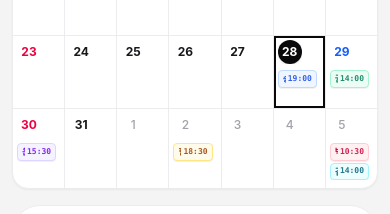
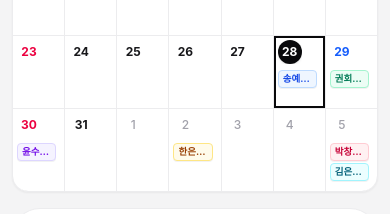
Before and after one commit to syc5032-code/newsound-evangelism, a React (Vite) app: page / in a window 390 px wide. Shown: the part 1754-1968 px from the top of the page. Built offline with nearby package versions, Linux system fonts and the light colour scheme; a web font is replaced by a local one.

Commit message:
fix: make cellName prominent and fully readable in mobile calendar cells

```diff
--- a/src/components/MonthCalendar.tsx
+++ b/src/components/MonthCalendar.tsx
@@ -241,8 +241,8 @@ export const MonthCalendar: React.FC<MonthCalendarProps> = ({
                       )}
                     </div>
 
-                    {/* --- Multiple Event Badges (하루에 여러 개 일정이 줄줄이 잘 보이도록 렌더링) --- */}
-                    <div className="flex-1 flex flex-col gap-0.5 mt-0.5 overflow-y-auto max-h-[140px] pr-0.5">
+                    {/* --- Multiple Event Badges (모바일 & 데스크탑 셀이름 또렷하게 노출) --- */}
+                    <div className="flex-1 flex flex-col gap-0.5 mt-0.5 overflow-y-auto max-h-[140px] pr-0.5 pb-0.5">
                       {day.events.map((schedule) => {
                         const colorTheme = CELL_COLORS[schedule.themeColor] || CELL_COLORS.blue;
                         return (
@@ -252,15 +252,15 @@ export const MonthCalendar: React.FC<MonthCalendarProps> = ({
                               e.stopPropagation();
                               onSelectSchedule(schedule);
                             }}
-                            className={`px-1 py-0.5 rounded-[4px] sm:rounded-[6px] border text-[9px] sm:text-[10px] font-bold leading-tight truncate flex flex-col justify-center cursor-pointer transition-all hover:scale-[1.01] active:scale-95 shadow-2xs ${colorTheme.bg} ${colorTheme.border} ${colorTheme.text}`}
+                            className={`px-1 py-0.5 rounded-[4px] sm:rounded-[6px] border text-[9.5px] sm:text-[10.5px] font-bold leading-tight truncate flex items-center justify-between gap-0.5 cursor-pointer transition-all hover:scale-[1.01] active:scale-95 shadow-2xs ${colorTheme.bg} ${colorTheme.border} ${colorTheme.text}`}
                             title={`${schedule.cellName} | ${schedule.startTime}~${schedule.endTime} | ${schedule.location} (${schedule.participantCount}명)`}
                           >
-                            <div className="flex items-center justify-between gap-0.5 truncate">
-                              <span className="truncate">{schedule.cellName}</span>
-                              <span className="text-[8px] sm:text-[9px] font-mono opacity-85 shrink-0">
-                                {schedule.startTime}
-                              </span>
-                            </div>
+                            <span className="truncate flex-1 font-bold text-[9.5px] sm:text-[10.5px]">
+                              {schedule.cellName}
+                            </span>
+                            <span className="text-[8px] sm:text-[9px] font-mono opacity-80 shrink-0 hidden xs:inline sm:inline">
+                              {schedule.startTime}
+                            </span>
                           </div>
                         );
                       })}
```
